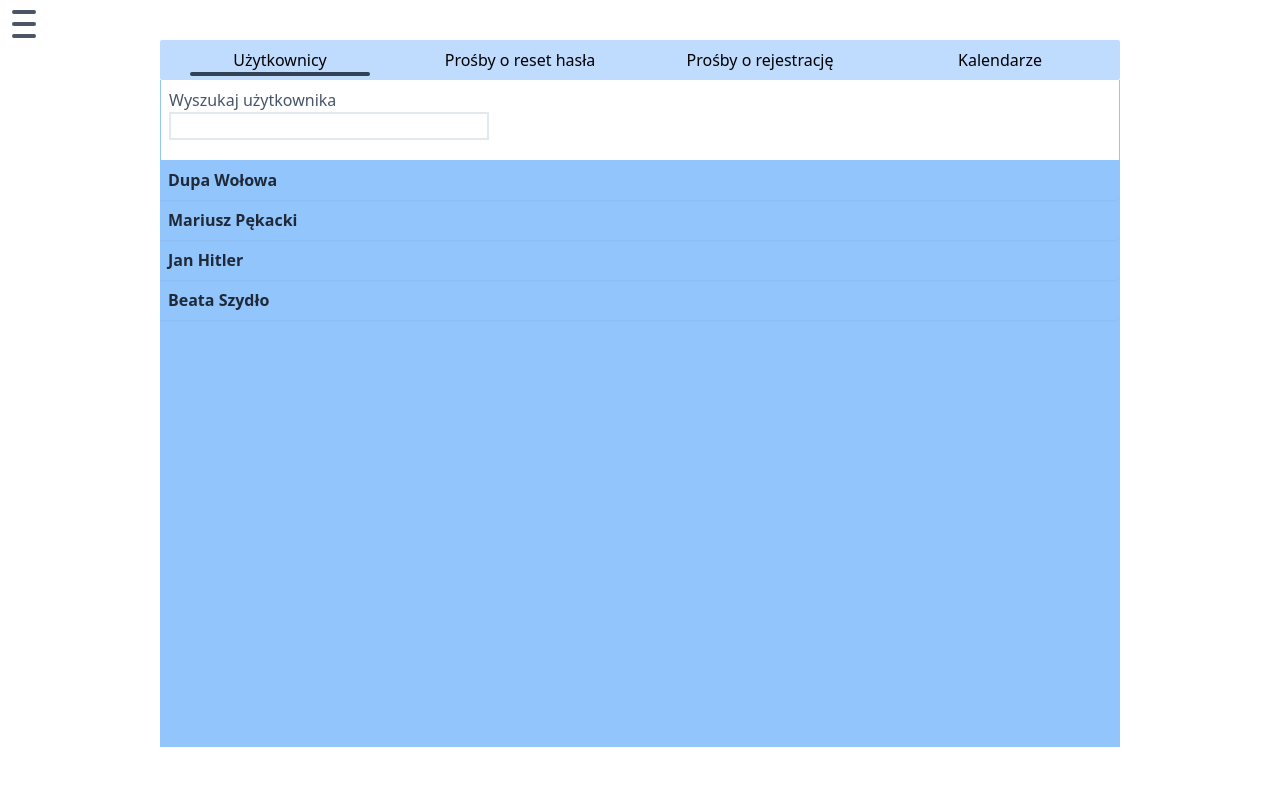
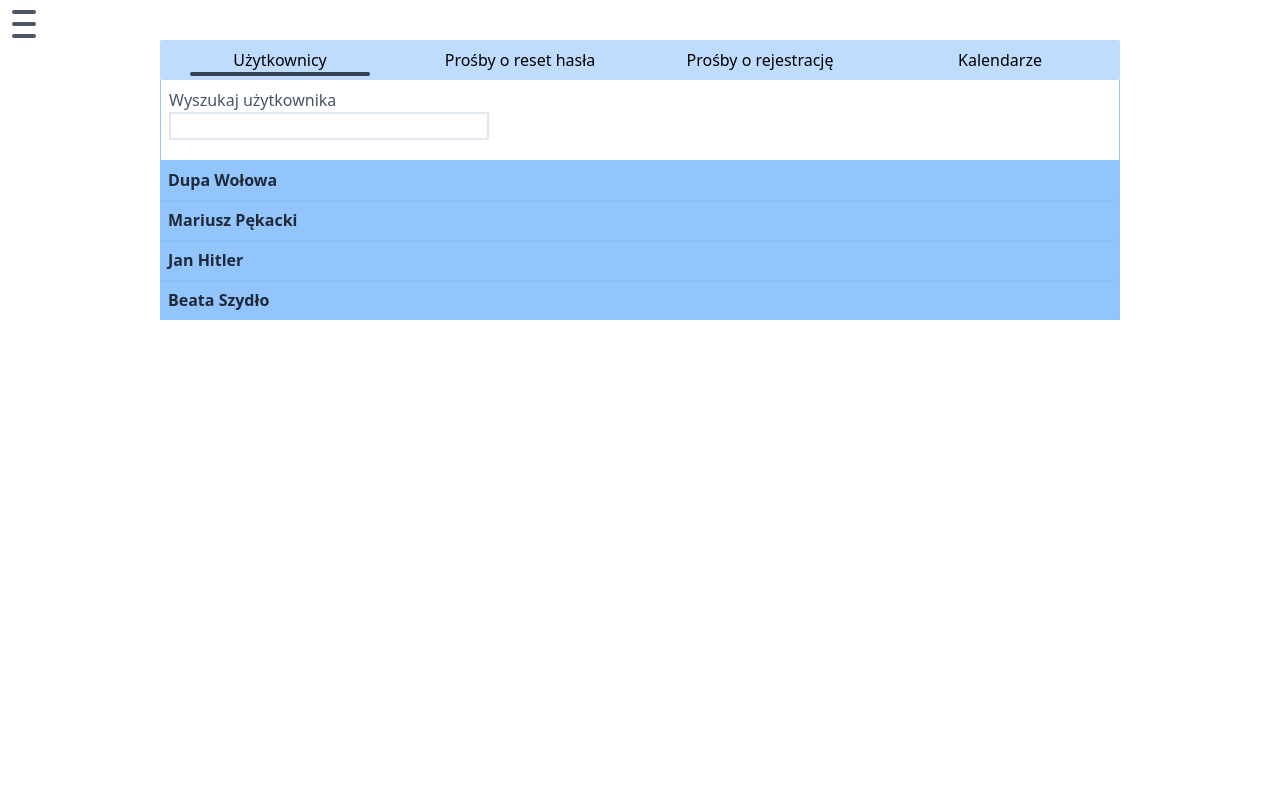
Before and after one commit to BartoszJakubowsky/calendar, a React (Create React App) app: page /admin in a window 1280 px wide. Shown: the top 786 px of the page. Built offline with nearby package versions, Linux system fonts and the light colour scheme; data requests are answered from the project's data file.

Commit message:
Little salt to adminPage

```diff
--- a/src/pages/AdminPage.js
+++ b/src/pages/AdminPage.js
@@ -58,12 +58,10 @@ export default function AdminPage()
     <m.div className="flex w-screen h-screen justify-center items-start overflow-hidden" variants={variantsForAdminPage} initial='hidden' animate='enter' transition={{type: 'linear'}} exit='exit'>
         <div className="mt-10 h-full w-3/4 md:1/2">
                 <AdminPageNav display={display} setDisplay={setDisplay}/>
-            <div className=" relative h-5/6 w-full overflow-hidden">
-            {springs.map((props, index) => (
-              <animated.div key={index} className="bg-blue-300 w-full h-full flex flex-col items-center " style={{ ...props }}>
-                {pagesToShow[index]}
-              </animated.div>
-            ))}
+            <div className="relative w-full overflow-hidden z-10">
+
+            {pagesToShow[display]}
+
             </div>
         </div>
     </m.div>
--- a/src/pages/MainPage.js
+++ b/src/pages/MainPage.js
@@ -64,9 +64,9 @@ function MainPage({className})
         })
 
     // return <m.div className=" flex flex-col justify-center items-center h-screen overflow-hidden"layout initial={{y: '100%'}} animate={{y: "0%"}} transition={{duration:0.5, ease: 'easeOut', type: 'spring', stiffness: 700, damping: 30}} exit={{opacity:1}} layoutId="1">
-    return <div className=" h-screen flex flex-col justify-center items-center ">
+    return <div className=" h-screen flex flex-col  ">
             <Menu className='flex'/>
-            <m.div className={`${isMobile? '' : ''}`} layout initial={{y: '100%'}} animate={{y: "0%"}} transition={{type: 'spring', stiffness: 110, damping: 12}} exit={currentPath === '/logowanie'?{ opacity: 0, transition: 0.2} : {opacity: 0, x: 0, y: -100, transition: 0.2}}>
+            <m.div className={`${isMobile? '' : 'flex flex-wrap justify-center mt-72'}`} layout initial={{y: '100%'}} animate={{y: "0%"}} transition={{type: 'spring', stiffness: 110, damping: 12}} exit={currentPath === '/logowanie'?{ opacity: 0, transition: 0.2} : {opacity: 0, x: 0, y: -100, transition: 0.2}}>
                     {createCalendarCard}
                     {/* Always show additional cart */}
                     <CalendarCard
--- a/src/pages/adminPage/Users.jsx
+++ b/src/pages/adminPage/Users.jsx
@@ -1,5 +1,7 @@
 import Accordion from "./adminComponents/Accordion";
 import { useState } from "react";
+import {motion as m} from 'framer-motion';
+
 export default function Users() {
   const [search, setSearch] = useState('');
 
@@ -23,7 +25,12 @@ export default function Users() {
 
 
 
-
+  const variantsForUsers =
+  {
+        hidden: { opacity: 0, y: -200},
+        enter: { opacity: 1, x: 0, y: 0, transition: { duration: 0.8, delay:  0.7}},
+        exit: { opacity: 0, x: 0, y: -100},
+  }
 
 
 
@@ -33,8 +40,8 @@ export default function Users() {
 
 
   return (
-    <div className="w-full h-full">
-      <div className="w-full h-20 bg-white border-x border-blue-300 flex flex-col">
+    <m.div className="w-full h-full bg-blue-300" variants={variantsForUsers} initial='hidden' animate='enter' transition={{type: 'linear'}} exit='exit'>
+      <div className="w-full h-20 bg-white border-x border-blue-300 flex flex-col ">
         <label className="text-slate-600 ml-2 mt-2">
           Wyszukaj użytkownika
         </label>
@@ -69,6 +76,6 @@ export default function Users() {
         )
       }
     )}
-    </div>
+    </m.div>
   );
 }
```
